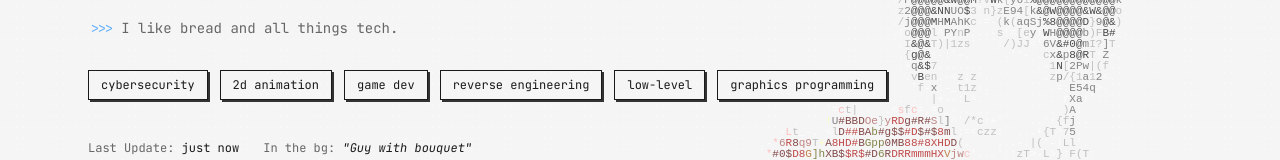
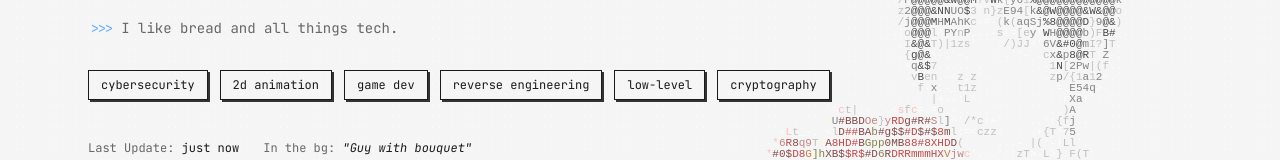
Before and after one commit to IC3lemon/lemonsite, a React (Vite) app: page / in a window 1280 px wide. Shown: the part 302-462 px from the top of the page. Built offline with nearby package versions, Linux system fonts and the light colour scheme.

Commit message:
tweaks agen

```diff
--- a/src/components/HeroSection.tsx
+++ b/src/components/HeroSection.tsx
@@ -59,7 +59,7 @@ const HeroSection = () => {
             "game dev",
             "reverse engineering",
             "low-level",
-            "graphics programming",
+            "cryptography"
           ].map((tag) => (
             <motion.span
               key={tag}
```
